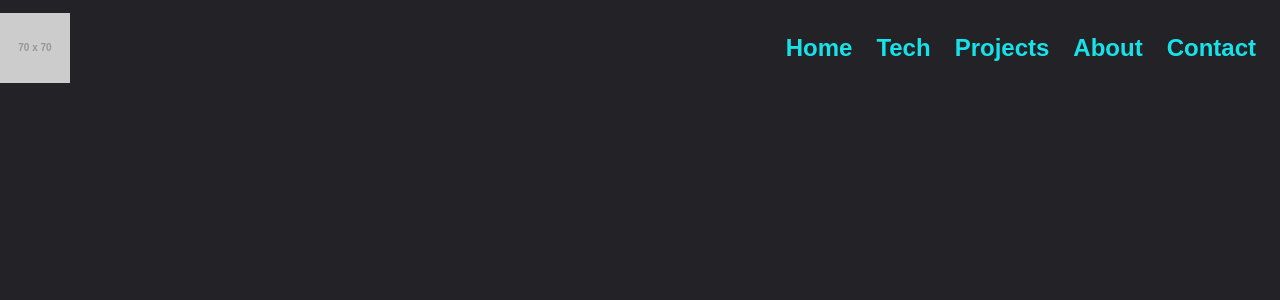
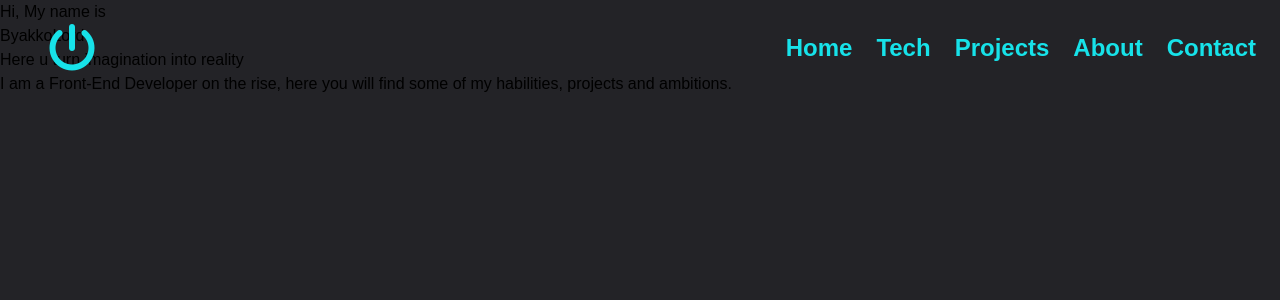
Before and after one commit to ByakkoLord/MyPortfolio, a React (Create React App) app: page / in a window 1280 px wide. Shown: the top 300 px of the page. Built offline with nearby package versions, Linux system fonts and the light colour scheme.

Commit message:
Add Header Component

```diff
--- a/src/App.js
+++ b/src/App.js
@@ -8,6 +8,13 @@ function App() {
   return (
     <div className="App">
       <Header/>
+
+      <section id='Home' className='w-full h-screen'>
+        <h3>Hi, My name is</h3>
+        <h1>ByakkoLord</h1>
+        <h2>Here u turn imagination into reality</h2>
+        <p>I am a Front-End Developer on the rise, here you will find some of my habilities, projects and ambitions.</p>
+      </section>
     </div>
   );
 }
--- a/src/components/Header.js
+++ b/src/components/Header.js
@@ -1,7 +1,7 @@
 function Header() {
     return (
-        <section className='flex justify-between w-full h-24 items-center'>
-            <div className="flex w-full"><img src='https://via.placeholder.com/70' alt='Logo'/></div>
+        <section className='flex fixed bg-transparent justify-between w-full h-24 items-center'>
+            <div className="flex w-full"><i id="logo_icon" class="fa-solid fa-power-off primaryColor text-5xl ml-12"/></div>
             <nav className="flex w-full justify-end">
                 <ul className="flex justify-between primaryColor text-2xl font-extrabold">
                     <li className="pr-6">Home</li>
```
